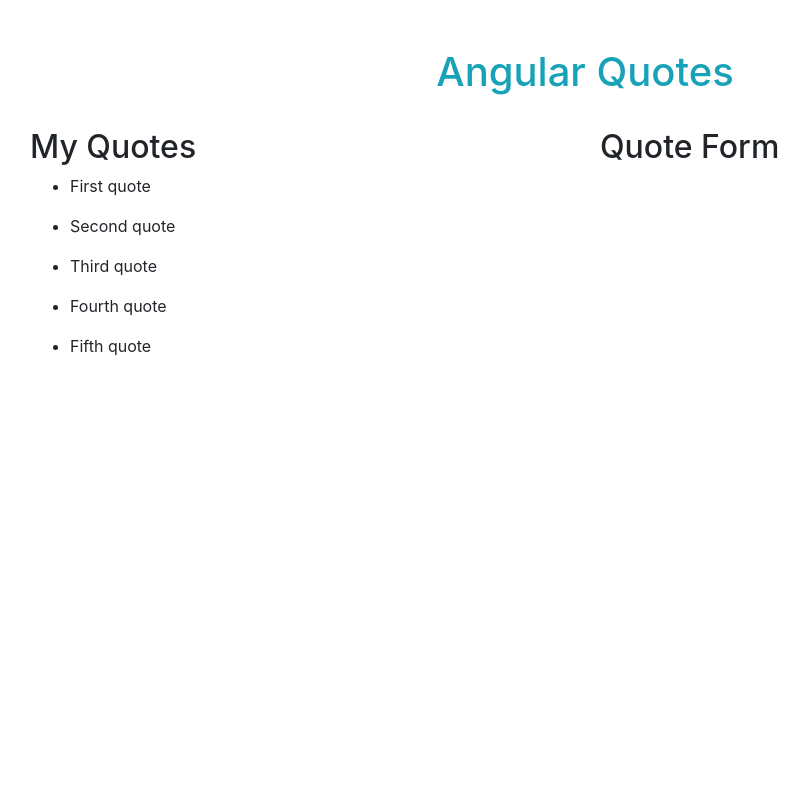
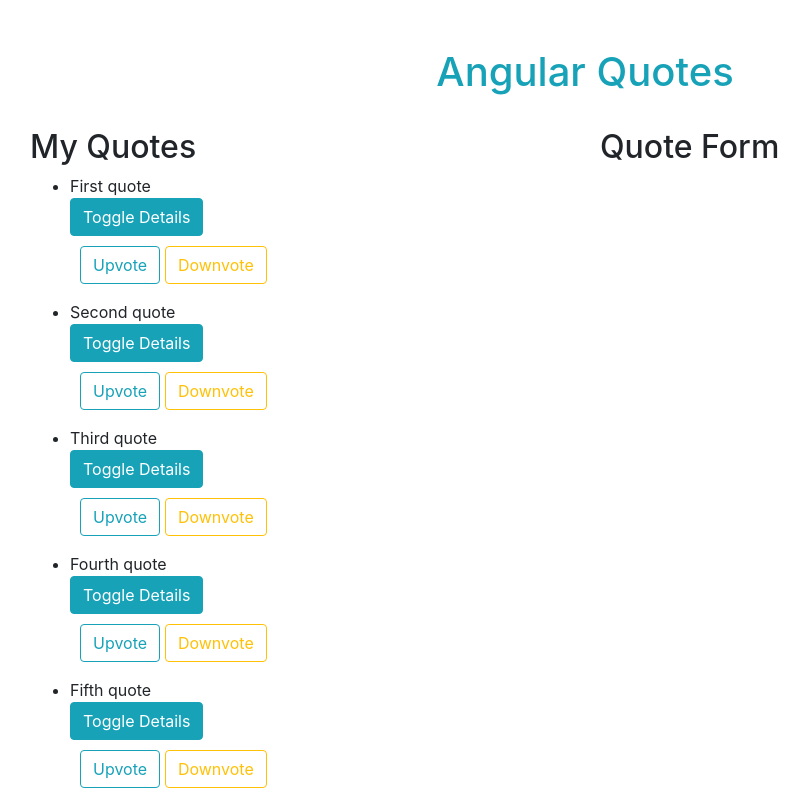
Before and after one commit to paulinenanzala19/quotes, an Angular app: page / in a window 1280 px wide. Shown: the whole page, without its empty margins (55-864 px from the left). Built offline with nearby package versions, Linux system fonts and the light colour scheme.

Commit message:
adding the toggle button to display details

```diff
--- a/src/app/quote-detail/quote-detail.component.html
+++ b/src/app/quote-detail/quote-detail.component.html
@@ -1 +1 @@
-<p>quote-detail works!</p>
+<p>{{quote.description}}</p>
--- a/src/app/quote-detail/quote-detail.component.ts
+++ b/src/app/quote-detail/quote-detail.component.ts
@@ -1,4 +1,5 @@
-import { Component, OnInit } from '@angular/core';
+import { Component, OnInit,Input,Output,EventEmitter } from '@angular/core';
+import { Quotes } from '../quotes';
 
 @Component({
   selector: 'app-quote-detail',
@@ -7,6 +8,13 @@
 })
 export class QuoteDetailComponent implements OnInit {
 
+  @Input() quote!: Quotes;
+  @Output() isComplete = new EventEmitter<boolean>();
+  quoteComplete(complete:boolean){
+    this.isComplete.emit(complete);
+  }
+
+
   constructor() { }
 
   ngOnInit(): void {
--- a/src/app/quotes/quotes.component.css
+++ b/src/app/quotes/quotes.component.css
@@ -0,0 +1,6 @@
+.button{
+   margin: 2%;
+}
+#btn{
+    margin-left: 1%;
+}
--- a/src/app/quotes/quotes.component.html
+++ b/src/app/quotes/quotes.component.html
@@ -1,3 +1,15 @@
-<ul *ngFor="let q of quotes">
-    <li>{{q.quote}}</li>
+<ul *ngFor="let quote of quotes; let i=index">
+    <li>{{quote.quote}}</li>
+    <div *ngIf="quote.showDescription">
+        <app-quote-detail [quote]="quote"></app-quote-detail>
+
+    </div>
+
+    <div>
+        <button (click)='toggleDetails(i)' class="btn btn-info">Toggle Details</button>
+    </div>
+    <div class="button">
+        <button type="button" class="btn btn-outline-info">Upvote</button>
+        <button id="btn" type="button" class="btn btn-outline-warning">Downvote</button>
+    </div>
 </ul>
--- a/src/app/quotes/quotes.component.ts
+++ b/src/app/quotes/quotes.component.ts
@@ -15,6 +15,10 @@
     new Quotes(  "Fifth quote","author","person", "description")
   ]
 
+  toggleDetails(index: number){
+    this.quotes[index].showDescription = !this.quotes[index].showDescription;
+  }
+
 
   constructor() { }
 
```
